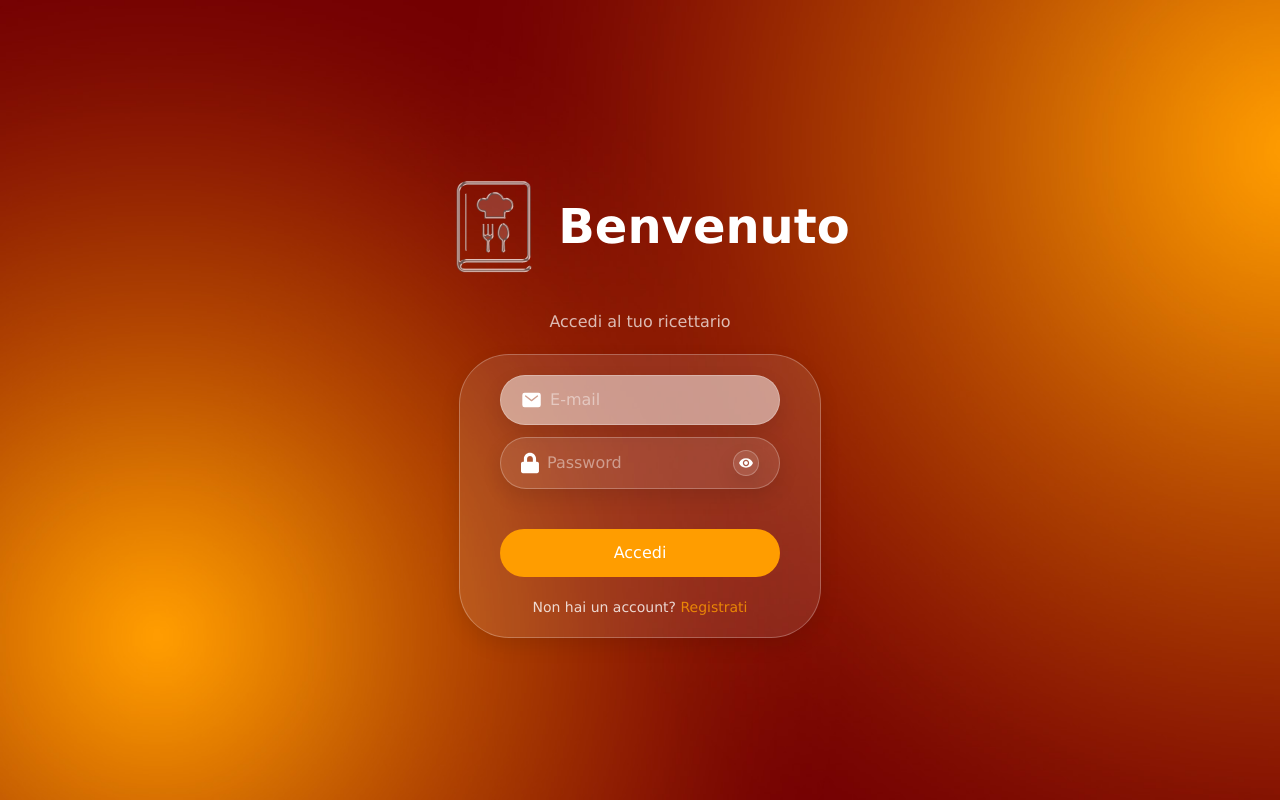
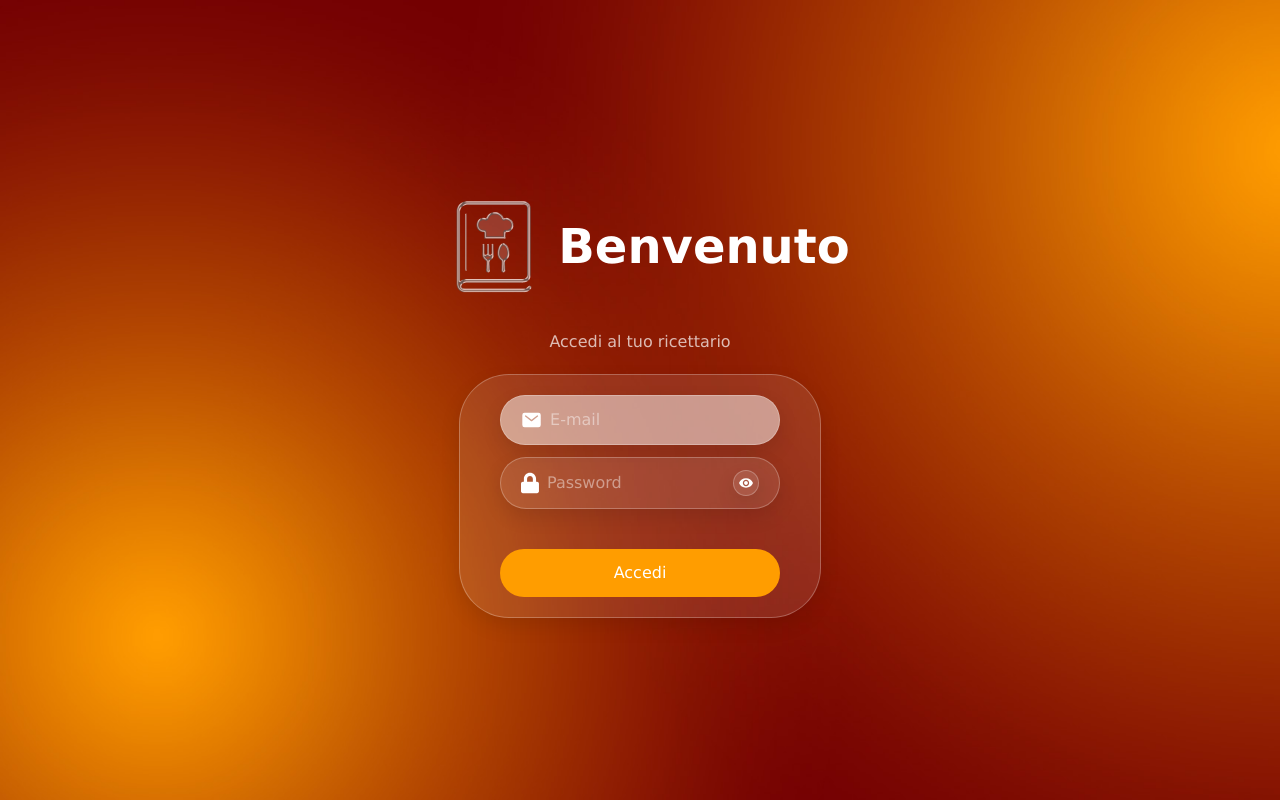
Before and after one commit to imkevindemarchi/recipe-book, a React (Create React App) app: page /log-in in a window 1280 px wide. Built offline with nearby package versions, Linux system fonts and the light colour scheme.

Commit message:
5 - Remove registration from the log-in page

```diff
--- a/src/pages/Login.page.tsx
+++ b/src/pages/Login.page.tsx
@@ -1,5 +1,4 @@
 import React, { ChangeEvent, FC, FormEvent, ReactNode, useState } from "react";
-import { NavigateFunction, useNavigate } from "react-router";
 
 // Assets
 import wallpaperImg from "../assets/images/login-wallpaper.jpg";
@@ -32,7 +31,6 @@ const DEFAULT_FORM_DATA: IFormData = {
 const Login: FC = () => {
   const [formData, setFormData] = useState<IFormData>(DEFAULT_FORM_DATA);
   const [passwordType, setPasswordType] = useState<TPasswordType>("password");
-  const navigate: NavigateFunction = useNavigate();
 
   setPageTitle("Log In");
 
@@ -48,10 +46,6 @@ const Login: FC = () => {
 
   function onPasswordTypeChange() {
     setPasswordType(passwordType === "password" ? "text" : "password");
-  }
-
-  function onGoToRegisterPage() {
-    navigate("/register");
   }
 
   const title: ReactNode = (
@@ -119,18 +113,6 @@ const Login: FC = () => {
     </form>
   );
 
-  const register: ReactNode = (
-    <span className="text-white opacity-80 text-sm text-center">
-      Non hai un account?{" "}
-      <span
-        onClick={onGoToRegisterPage}
-        className="text-primary cursor-pointer hover:opacity-50 transition-all duration-300"
-      >
-        Registrati
-      </span>
-    </span>
-  );
-
   return (
     <div
       style={{ backgroundImage: `url("${wallpaperImg}")` }}
@@ -140,7 +122,6 @@ const Login: FC = () => {
       {description}
       <LiquidGlass className="px-10 py-5 flex flex-col gap-5">
         {form}
-        {register}
       </LiquidGlass>
     </div>
   );
```
